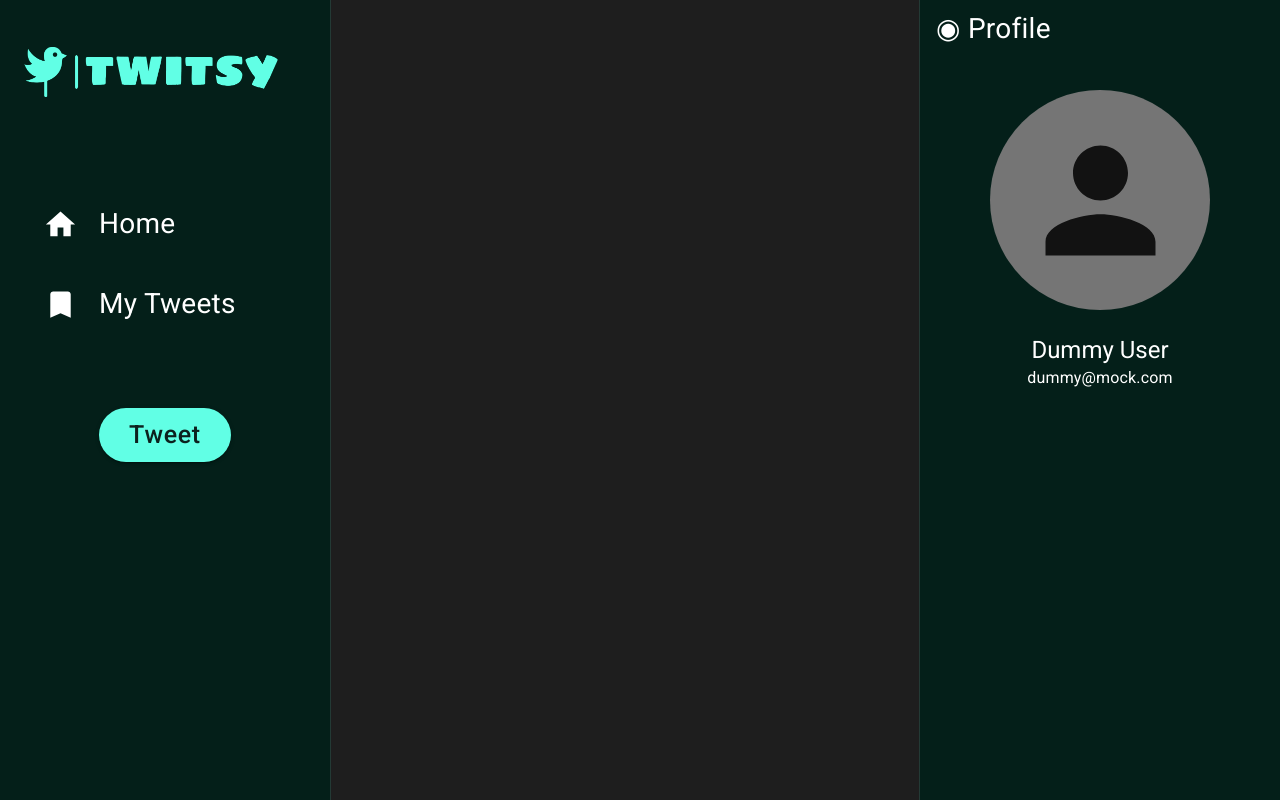
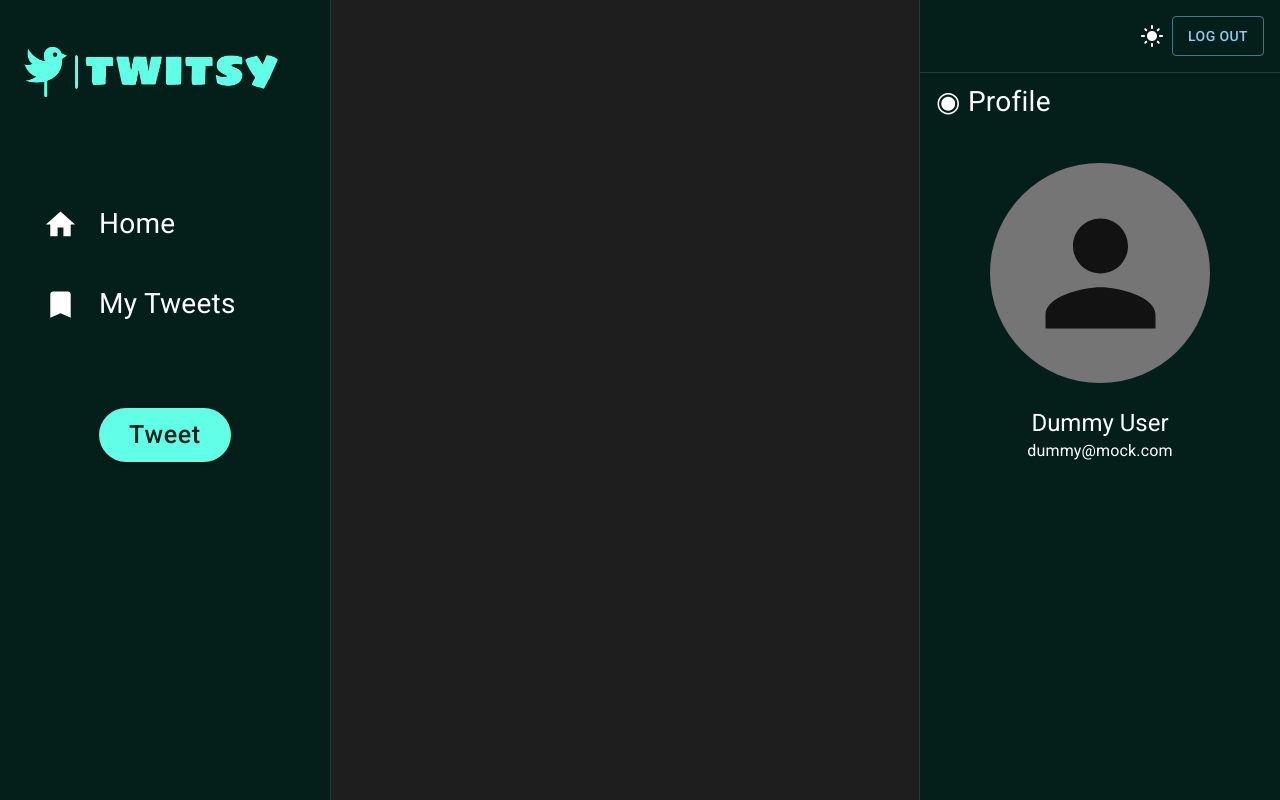
Before and after one commit to Nitesh058Raj/Twitsy-Program, a React (Create React App) app in the folder frontend/: page / in a window 1280 px wide. Built offline with nearby package versions, Linux system fonts and the light colour scheme.

Commit message:
Created ApplicationSettings component; It will include Logout and Theme icon;

```diff
--- /dev/null
+++ b/frontend/src/components/ApplicationSettings.js
@@ -0,0 +1,16 @@
+import React from 'react';
+import { Box, Button, IconButton } from '@mui/material';
+import {LightMode} from '@mui/icons-material';
+
+const ApplicationSettings = () => {
+  return (
+    <Box sx={{ p: 2, display: 'flex', justifyContent: 'right'}}>
+        <IconButton>
+            <LightMode />
+        </IconButton>
+        <Button variant='outlined'>Log out</Button>
+    </Box>
+  )
+}
+
+export default ApplicationSettings;
--- a/frontend/src/components/RightDrawer.js
+++ b/frontend/src/components/RightDrawer.js
@@ -1,8 +1,9 @@
 import React from 'react';
-import { Drawer } from '@mui/material';
+import { Divider, Drawer } from '@mui/material';
 import { COLORS } from '../constants/colors';
 import { CONSTANTS } from '../constants/sizes';
 import ProfileBox from './ProfileBox';
+import ApplicationSettings from './ApplicationSettings';
 
 const RightDrawer = () => {
   return (
@@ -21,6 +22,8 @@ const RightDrawer = () => {
           },
         }}
       >
+        <ApplicationSettings />
+        <Divider />
         <ProfileBox />
       </Drawer>
   )
```
